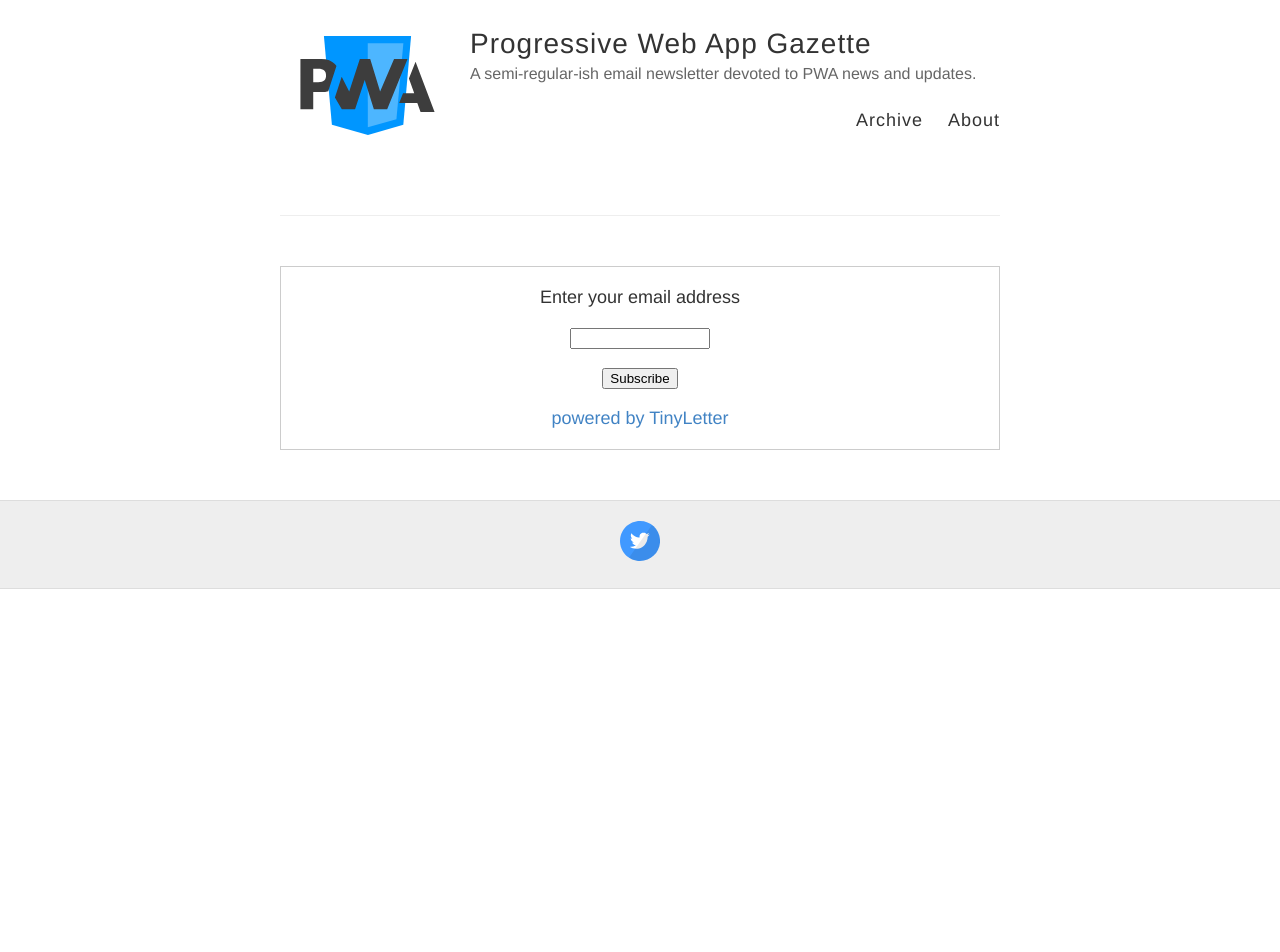
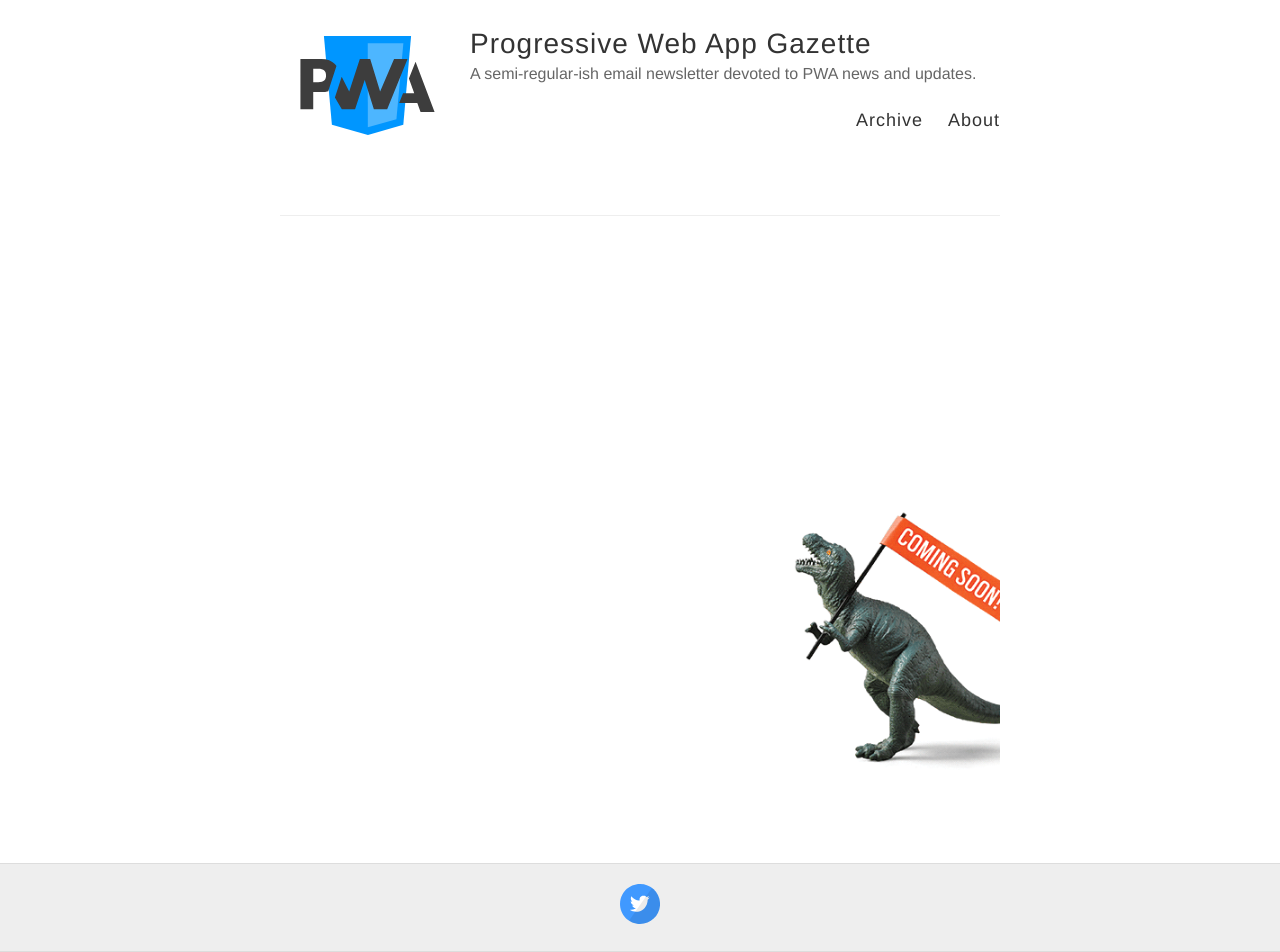
Before and after one commit to nikmd23/pwa-gazette, a Jekyll site: the page built from index.html, in a window 1280 px wide. Built offline with Jekyll 4.4.1, drawn with Linux system fonts in a browser that asks for light colours; before the commit the page ends 900 px from its top, so only the background shows below that.

Commit message:
Add coming soon gif

```diff
--- a/index.html
+++ b/index.html
@@ -2,7 +2,7 @@
 layout: default
 ---
 
- <form style="border:1px solid #ccc;padding:3px;text-align:center;" action="https://tinyletter.com/pwa-gazette" method="post" target="popupwindow" onsubmit="window.open('https://tinyletter.com/pwa-gazette', 'popupwindow', 'scrollbars=yes,width=800,height=600');return true"><p><label for="tlemail">Enter your email address</label></p><p><input type="text" style="width:140px" name="email" id="tlemail" /></p><input type="hidden" value="1" name="embed"/><input type="submit" value="Subscribe" /><p><a href="https://tinyletter.com" target="_blank">powered by TinyLetter</a></p></form>
+<img src="/images/comingSoon.gif"/>
 
 <div class="posts">
   {% for post in site.posts %}
```
